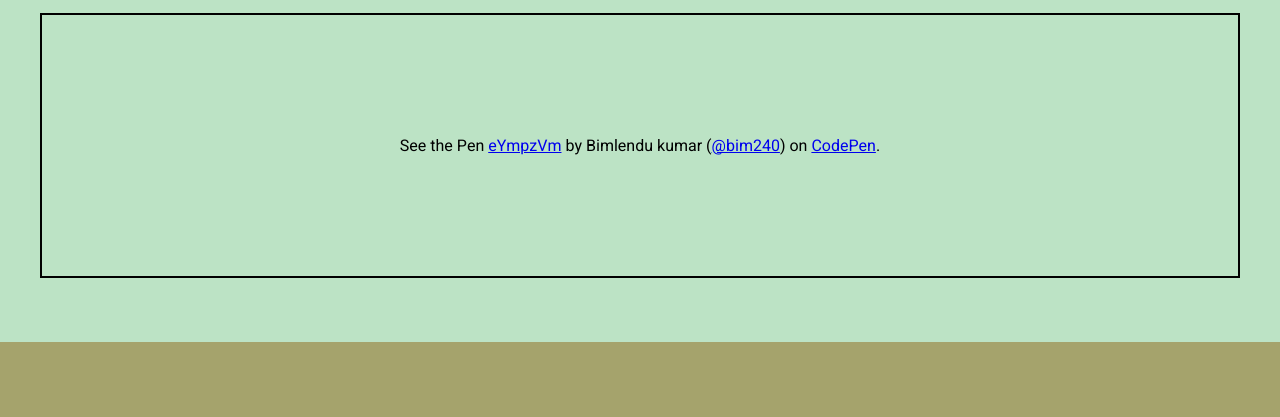
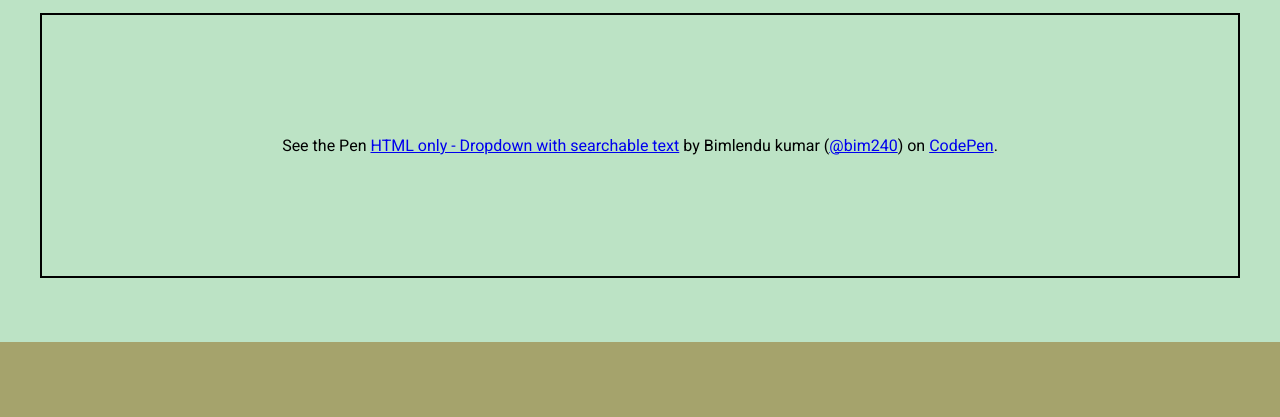
Before and after one commit to bim240/html-css--can-do-that, a plain HTML site: page index.html in a window 1280 px wide. Shown: the part 335-752 px from the top of the page. Drawn offline with Linux system fonts and the light colour scheme; a script that the page names is missing.

Commit message:
edit content

```diff
--- a/index.html
+++ b/index.html
@@ -25,11 +25,10 @@
                 </div>
                 <div class="codepen-box" >
                     <div>
-                        <p class="codepen" data-height="500" data-theme-id="dark" data-default-tab="html,result" data-user="bim240" data-slug-hash="eYmpzVm" style="height: 265px; box-sizing: border-box; display: flex; align-items: center; justify-content: center; border: 2px solid; margin: 1em 0; padding: 1em;" data-pen-title="eYmpzVm">
-                            <span>See the Pen <a href="https://codepen.io/bim240/pen/eYmpzVm">
-                            eYmpzVm</a> by Bimlendu kumar (<a href="https://codepen.io/bim240">@bim240</a>)
+                        <p class="codepen" data-height="500" data-theme-id="dark" data-default-tab="css,result" data-user="bim240" data-slug-hash="qBEOqwE" style="height: 265px; box-sizing: border-box; display: flex; align-items: center; justify-content: center; border: 2px solid; margin: 1em 0; padding: 1em;" data-pen-title="HTML only - Dropdown with searchable text">
+                            <span>See the Pen <a href="https://codepen.io/bim240/pen/qBEOqwE">
+                            HTML only - Dropdown with searchable text</a> by Bimlendu kumar (<a href="https://codepen.io/bim240">@bim240</a>)
                             on <a href="https://codepen.io">CodePen</a>.</span>
-                        </p>
                         </p>
                     </div>
                 </div>
@@ -47,7 +46,6 @@
                             <span>See the Pen <a href="https://codepen.io/bim240/pen/eYmpggq">
                             eYmpggq</a> by Bimlendu kumar (<a href="https://codepen.io/bim240">@bim240</a>)
                             on <a href="https://codepen.io">CodePen</a>.</span>
-                        </p>
                         </p>
                     </div>
                 </div>
```
